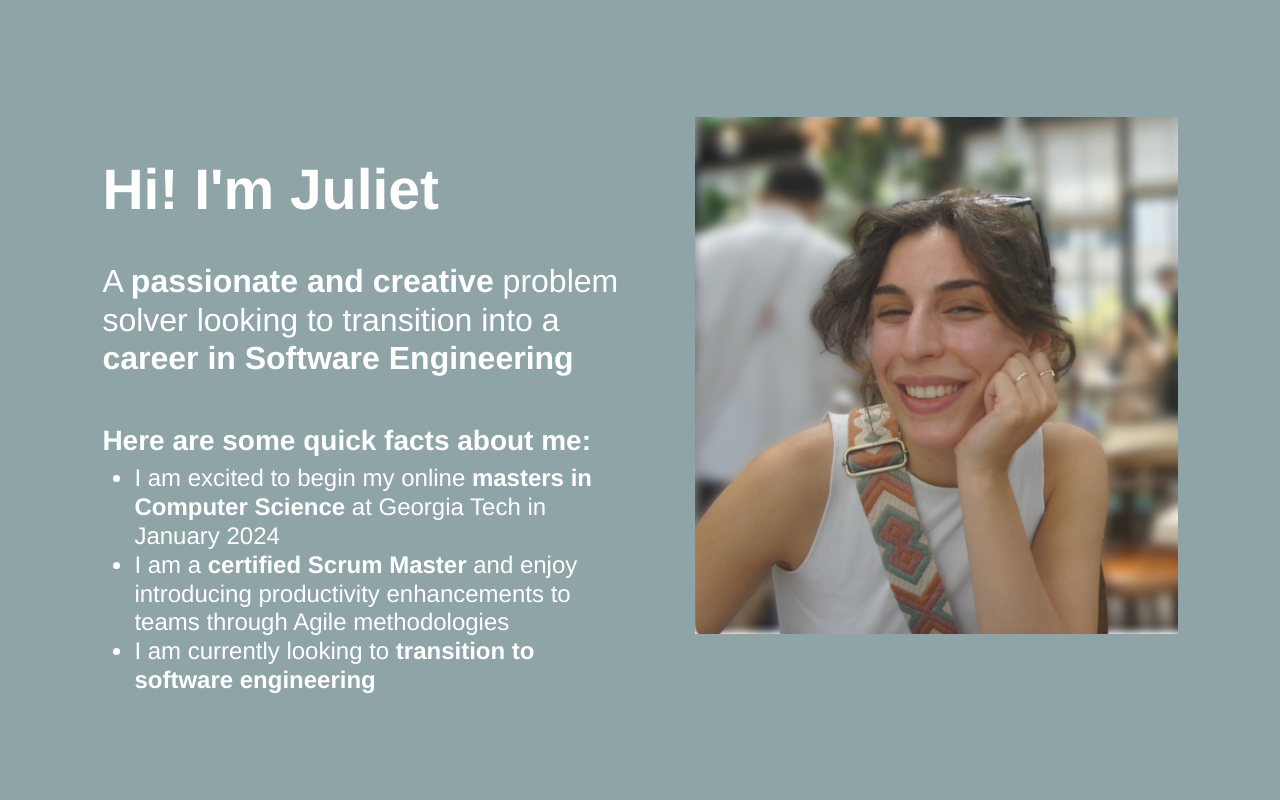
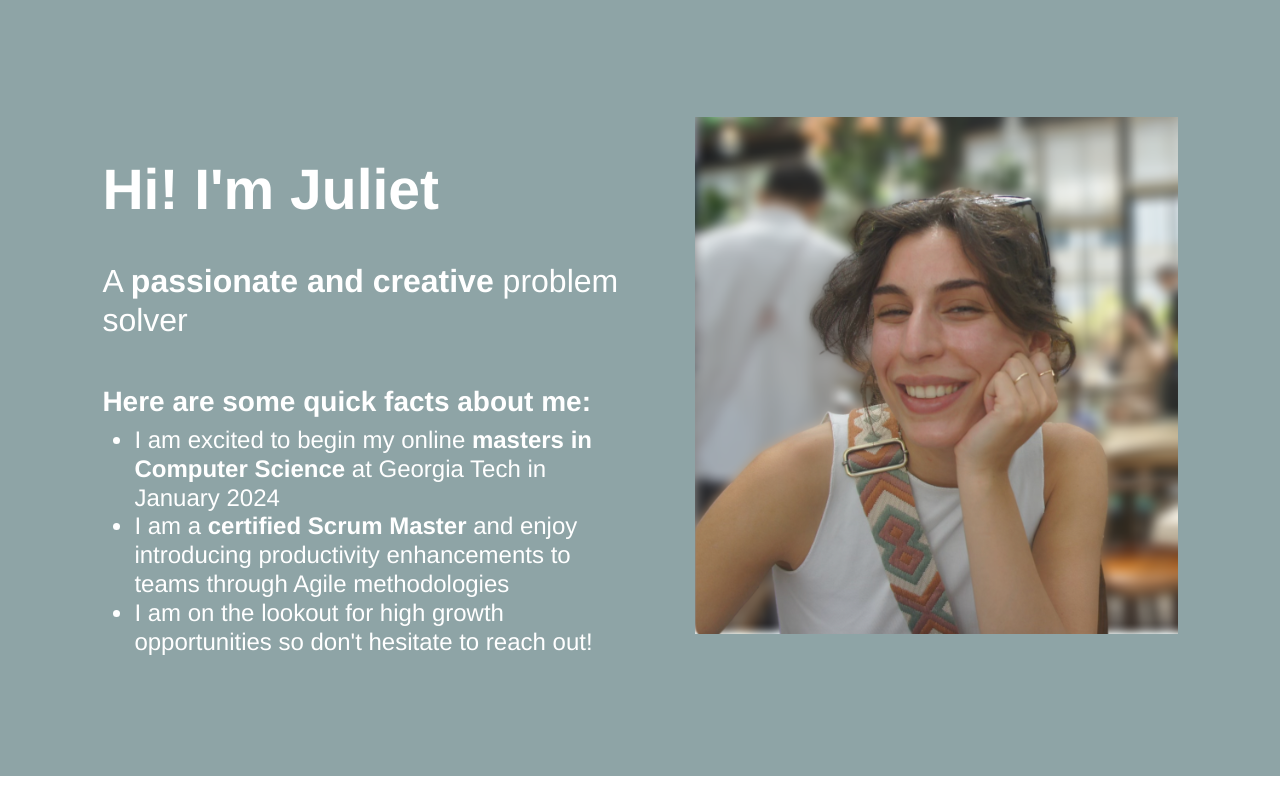
Before and after one commit to julietnasar/professional-portfolio, a React (Create React App) app in the folder my-app/: page / in a window 1280 px wide. Shown: the top 800 px of the page. Built offline with nearby package versions, Linux system fonts and the light colour scheme.

Commit message:
changed wording

```diff
--- a/my-app/src/Components/Intro.js
+++ b/my-app/src/Components/Intro.js
@@ -10,7 +10,7 @@ const Intro = () => {
           xs="6"
         >
           <h1 class="greeting">Hi! I'm Juliet</h1>
-            <h2>A <b>passionate and creative</b> problem solver looking to transition into a <b>career in Software Engineering</b>
+            <h2>A <b>passionate and creative</b> problem solver
               <br />
               <br />
 
@@ -21,7 +21,7 @@ const Intro = () => {
                 <List>
                   <li>I am excited to begin my online <b>masters in Computer Science</b> at Georgia Tech in January 2024</li>
                   <li>I am a <b>certified Scrum Master</b> and enjoy introducing productivity enhancements to teams through Agile methodologies</li>
-                  <li>I am currently looking to <b>transition to software engineering</b></li>
+                  <li>I am on the lookout for high growth opportunities so don't hesitate to reach out!</li>
                 </List>
             </h4>
         </Col>
```
